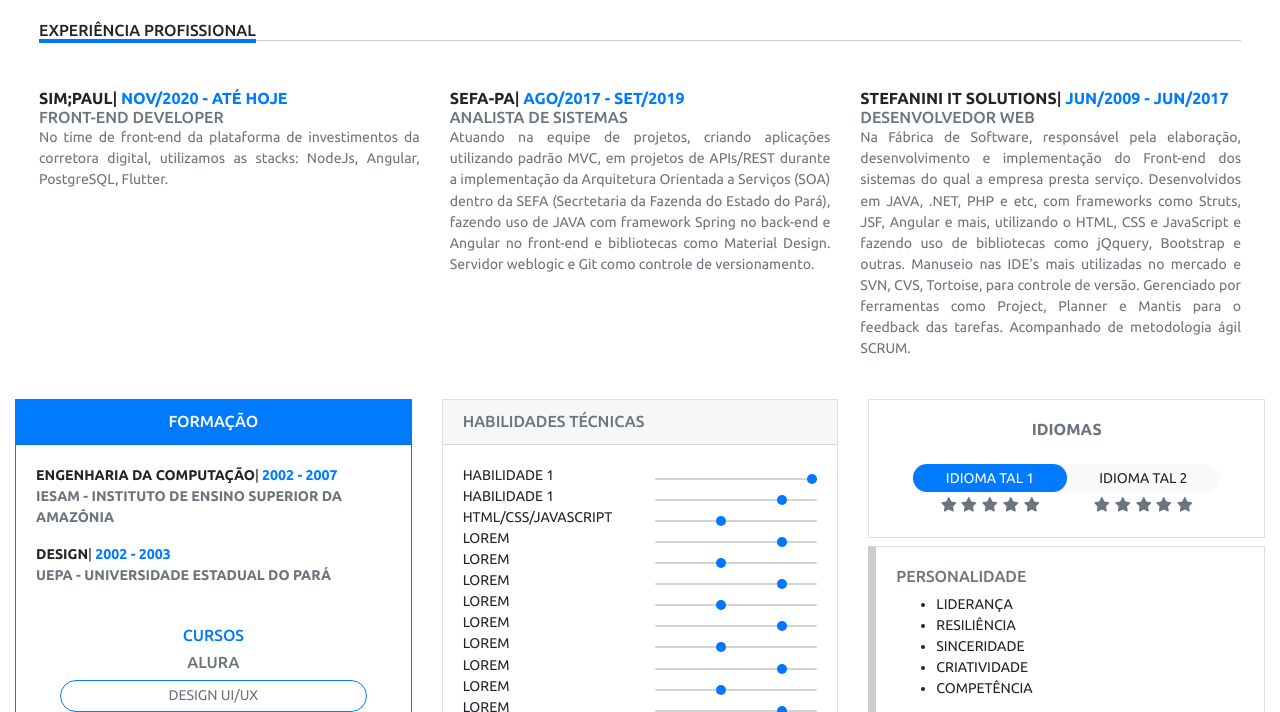
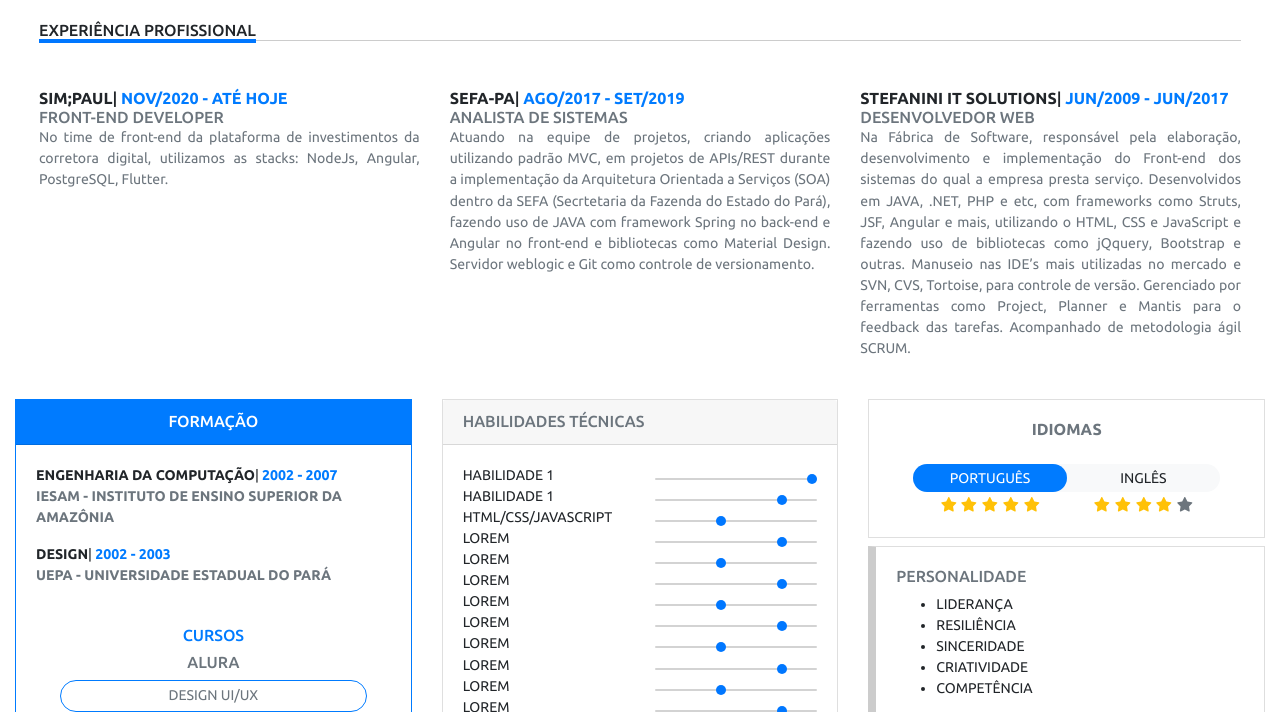
Before and after one commit to gurjao/curriculum, a website: page index.html in a window 1280 px wide. Shown: the part 389-1101 px from the top of the page. Drawn offline with Linux system fonts and the light colour scheme.

Commit message:
Atualizando JSON

```diff
--- a/index.html
+++ b/index.html
@@ -179,17 +179,17 @@
 						</div>
 						<div class="row text-center text-muted mx-4 mt-1">
 							<div class="col">
-								<span class="fa fa-star"></span>
-								<span class="fa fa-star"></span>
-								<span class="fa fa-star"></span>
-								<span class="fa fa-star"></span>
-								<span class="fa fa-star"></span>
+								<span class="fa fa-star text-warning"></span>
+								<span class="fa fa-star text-warning"></span>
+								<span class="fa fa-star text-warning"></span>
+								<span class="fa fa-star text-warning"></span>
+								<span class="fa fa-star text-warning"></span>
 							</div>
 							<div class="col">
-								<span class="fa fa-star"></span>
-								<span class="fa fa-star"></span>
-								<span class="fa fa-star"></span>
-								<span class="fa fa-star"></span>
+								<span class="fa fa-star text-warning"></span>
+								<span class="fa fa-star text-warning"></span>
+								<span class="fa fa-star text-warning"></span>
+								<span class="fa fa-star text-warning"></span>
 								<span class="fa fa-star"></span>
 							</div>
 						</div>
@@ -210,7 +210,7 @@
 				<div class="mt-4 text-center">
 					<h6 class="text-muted text-uppercase"><strong>Obrigado pelo seu tempo!</strong></h6>
 					<p id="agradecimento">Lorem ipsum dolor sit amet, consectetur adipiscing elit, sed do eiusmod tempor incididunt ut labore et dolore magna aliqua. Fermentum et sollicitudin ac orci phasellus egestas tellus. Auctor eu augue ut lectus arcu bibendum.</p>
-					<strong class="text-primary text-uppercase">Lorem ipsum</strong>
+					<strong id="autor" class="text-primary text-uppercase">Lorem ipsum</strong>
 				</div>
 			</div>
 		</div>
--- a/info.json
+++ b/info.json
@@ -69,14 +69,15 @@
     ],
     "idioma": [
         {
-            "nome": "Idioma tal 1",
+            "nome": "Português",
             "score":4
         },
         {
-            "nome": "Idioma tal 2",
+            "nome": "Inglês",
             "score":4
         }
     ],
     "personalidade": ["Competência", "Criatividade", "Sinceridade", "Resiliência", "Liderança"],
-    "agradecimento": "Caso queria tirar duvidas sobre mim e sobre minhas qualificações, fique à vontade para entrar em contato."
+    "agradecimento": "Caso queria tirar duvidas sobre mim e sobre minhas qualificações, fique à vontade para entrar em contato.",
+    "autor": "Gurjão Jr."
 }
--- a/js/app.js
+++ b/js/app.js
@@ -63,6 +63,7 @@ fetch('https://raw.githubusercontent.com/gurjao/curriculum/master/info.json')
 
     /* Agradecimento */
     document.querySelector('#agradecimento').innerHTML = json.agradecimento;
+    document.querySelector('#autor').innerHTML = json.autor;
 })
 
 /*
```
